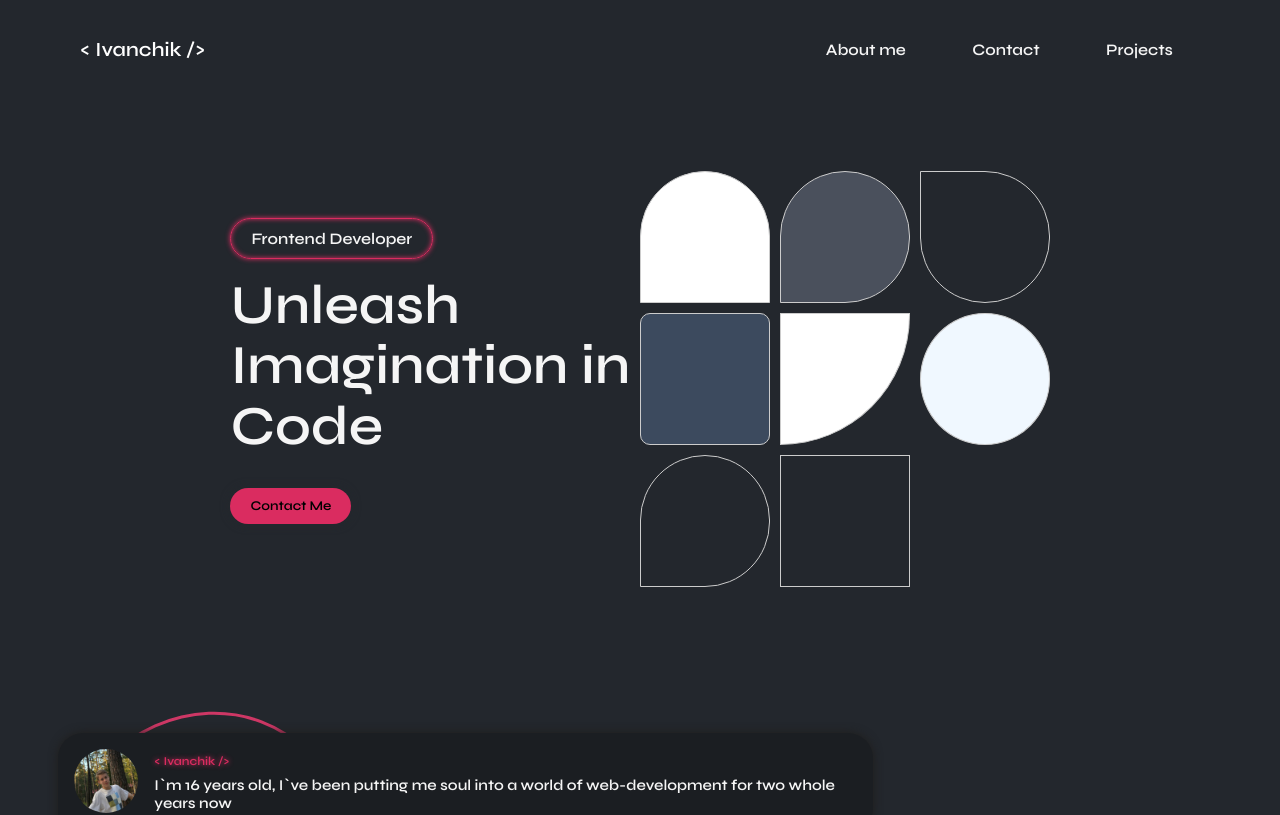
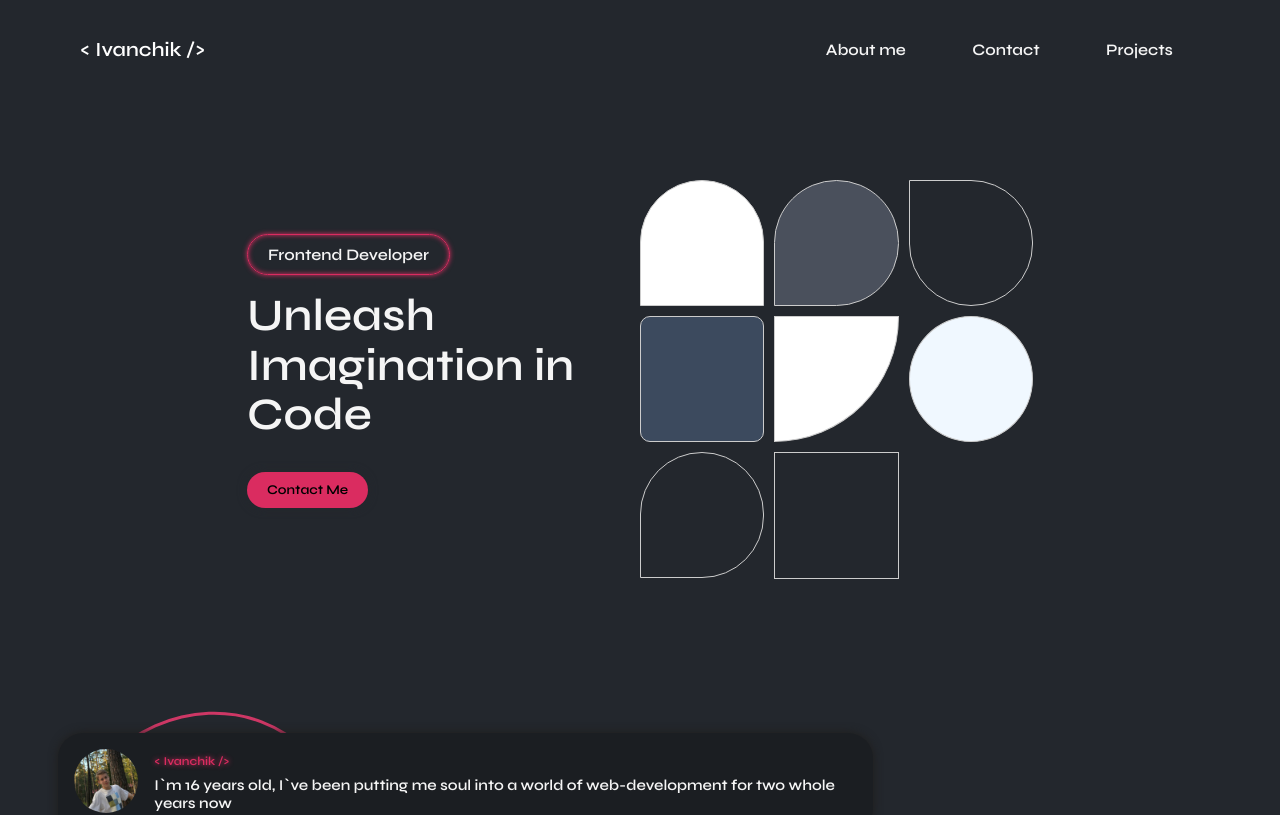
Before and after one commit to IvanchikIvan/Ivanchik-Portfolio, a React (Create React App) app: page / in a window 1280 px wide. Shown: the top 815 px of the page. Built offline with nearby package versions, Linux system fonts and the light colour scheme.

Commit message:
Added adaptive desing at Hero block

```diff
--- a/src/components/Hero/Hero.css
+++ b/src/components/Hero/Hero.css
@@ -6,7 +6,7 @@
   transition: all 0.5s;
   align-items: center;
   justify-content: center;
-  padding: 20% 18%;
+  padding: 100px calc(10px + 200 * (100vw / 1080));
   display: flex;
   font-family: "Syne", sans-serif;
 }
@@ -44,7 +44,7 @@
   font-style: normal;
   font-family: "Syne", sans-serif;
   color: whitesmoke;
-  font-size: calc(30px + 25 * (100vw / 1280));
+  font-size: calc(20px + 25 * (100vw / 1280));
   letter-spacing: 0em;
   line-height: 1.1;
   text-align: left;
```
